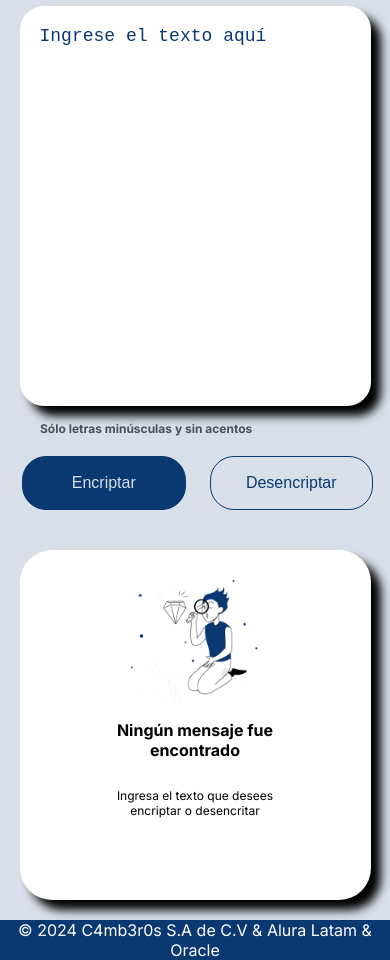
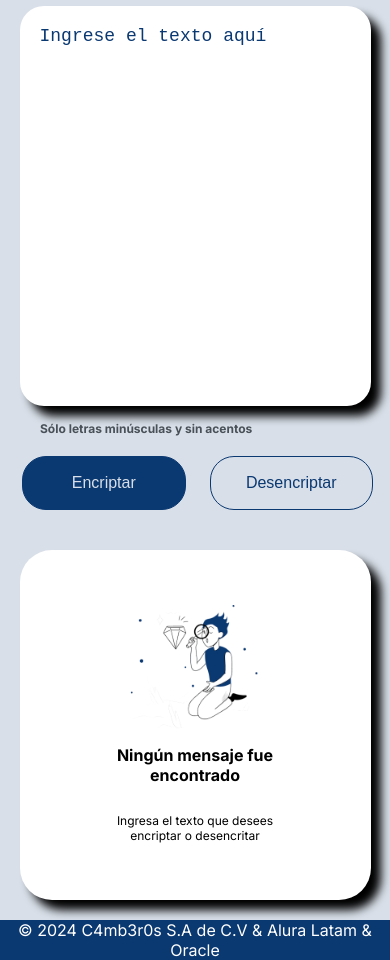
Before and after one commit to C4mb3r0s/Encriptado-Alura, a plain HTML site: page index.html in a window 390 px wide. Shown: the part 100-1060 px from the top of the page. Drawn offline with Linux system fonts and the light colour scheme.

Commit message:
Update of styles 2

```diff
--- a/styles/style.css
+++ b/styles/style.css
@@ -278,7 +278,7 @@ footer {
 
   .mensajes {
     width: 70%;
-    transform: translateY(50px);
+    transform: translateY(75px);
   }
 
   .botones {
```
